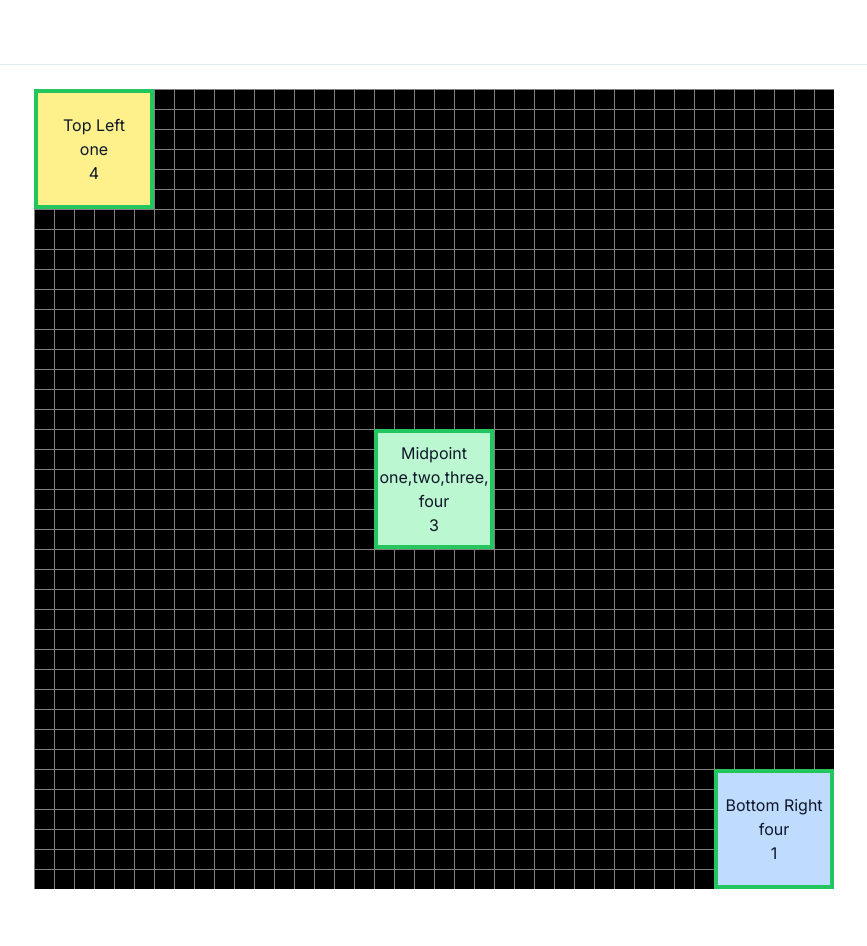
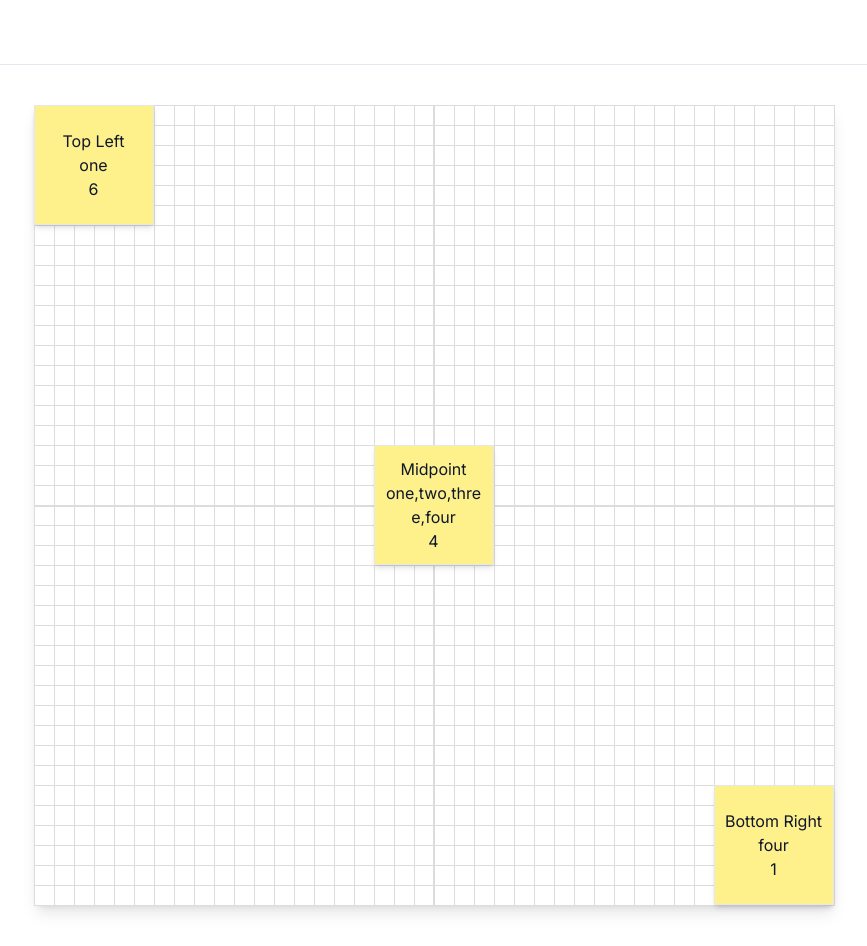
Before and after one commit to mklepac90/next-tailwind-base, a Next.js app: page /grid in a window 1280 px wide. Shown: the whole page, without its empty margins (206-1073 px from the left). Before the commit the page ends 889 px from the top, so only its background shows below. Built offline with nearby package versions, Linux system fonts and the light colour scheme.

Commit message:
update grid styling

```diff
--- a/src/components/Draggable.tsx
+++ b/src/components/Draggable.tsx
@@ -23,7 +23,7 @@ const Draggable = ({ note, squareSize, noteSize }: DraggableProps) => {
   return (
     <button
       ref={setNodeRef}
-      className={`${note.color} border-solid border-4 border-green-500`}
+      className={`${note.color} p-2 shadow-md border border-gray-200`}
       style={{
         position: "absolute",
         left: `${note.position.x}px`,
--- a/src/components/Droppable.tsx
+++ b/src/components/Droppable.tsx
@@ -12,10 +12,10 @@ const Droppable = ({id, gridSize, children}: DroppableProps) => {
   return (
     <div
     ref={setNodeRef}
-    className="bg-black w-full h-full"
+    className="w-full h-full"
     style={{
       backgroundSize: `${gridSize}px ${gridSize}px`,
-      backgroundImage: "linear-gradient(to right, grey 1px, transparent 1px), linear-gradient(to bottom, grey 1px, transparent 1px)"
+      backgroundImage: "linear-gradient(to right, #DCDCDC 1px, transparent 1px), linear-gradient(to bottom, #DCDCDC 1px, transparent 1px)"
     }}
     >
       {children}
--- a/src/pages/grid.tsx
+++ b/src/pages/grid.tsx
@@ -28,7 +28,7 @@ const notesData: Note[] = [
     content: "Top Left",
     categories: ['one'],
     color: 'bg-yellow-200',
-    rank: 4,
+    rank: 6,
     position: {
       x: 0,
       y: 0
@@ -38,7 +38,7 @@ const notesData: Note[] = [
     _id: "2",
     content: "Bottom Right",
     categories: ['four'],
-    color: 'bg-blue-200',
+    color: 'bg-yellow-200',
     rank: 1,
     position: {
       x: GRID_DIMENSIONS - (GRID_SQUARE_SIZE * NOTE_SIZE),
@@ -49,8 +49,8 @@ const notesData: Note[] = [
     _id: "3",
     content: "Midpoint",
     categories: ['one', 'two', 'three', 'four'],
-    color: 'bg-green-200',
-    rank: 3,
+    color: 'bg-yellow-200',
+    rank: 4,
     position: {
       x: (GRID_DIMENSIONS - (GRID_SQUARE_SIZE * NOTE_SIZE)) / 2,
       y: (GRID_DIMENSIONS - (GRID_SQUARE_SIZE * NOTE_SIZE)) / 2,
@@ -89,7 +89,7 @@ const categorizeNote = (note: Note) => {
 
 const rankNote = (note: Note) => {
   const {x, y} = note.position;
-  const zones = [1, 2, 3, 4];
+  const zones = [1, 2, 3, 4, 5, 6];
   const zoneSize = GRID_DIMENSIONS / zones.length;
   let rank;
 
@@ -127,10 +127,13 @@ export default function Grid() {
   const snapToGrid = useMemo(() => createSnapModifier(GRID_SQUARE_SIZE), [GRID_SQUARE_SIZE]);
 
   return (
-    <div className="mx-auto mt-6" style={{
+    <div className="mx-auto my-10 shadow-lg" style={{
       position: "relative",
-      height: `${GRID_DIMENSIONS}px`,
-      width: `${GRID_DIMENSIONS}px`,
+      height: `${GRID_DIMENSIONS + 1}px`,
+      width: `${GRID_DIMENSIONS + 1}px`,
+      background:
+      `linear-gradient(#DCDCDC, #DCDCDC) no-repeat center/2px 100%, linear-gradient(#DCDCDC, #DCDCDC) no-repeat center/100% 2px`
+
     }}>
     <DndContext onDragEnd={handleDragEnd} modifiers={[snapToGrid, restrictToParentElement]}>
       <Droppable id={DROP_ID} gridSize={GRID_SQUARE_SIZE}>
```
